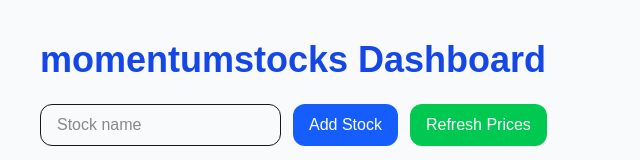
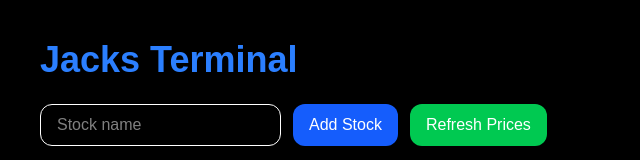
Before and after one commit to commits-ui-pranay/momentumstocks, a Next.js app: page / in a window 1280 px wide. Shown: the top 160 px of the page, without its empty margins (0-640 px from the left). Built offline with nearby package versions, Linux system fonts and the light colour scheme; no server answers; the database is empty.

Commit message:
jacks terminal and dark background

```diff
--- a/app/page.tsx
+++ b/app/page.tsx
@@ -102,9 +102,10 @@ export default function Home() {
   }, []);
 
   return (
-    <main className="p-10 min-h-screen bg-slate-50">
-      <h1 className="text-4xl font-bold text-blue-700">
-        momentumstocks Dashboard
+    <main className="p-10 min-h-screen bg-black text-white">
+
+      <h1 className="text-4xl font-bold text-blue-500">
+        Jacks Terminal
       </h1>
 
       <div className="mt-6 flex gap-3">
```
